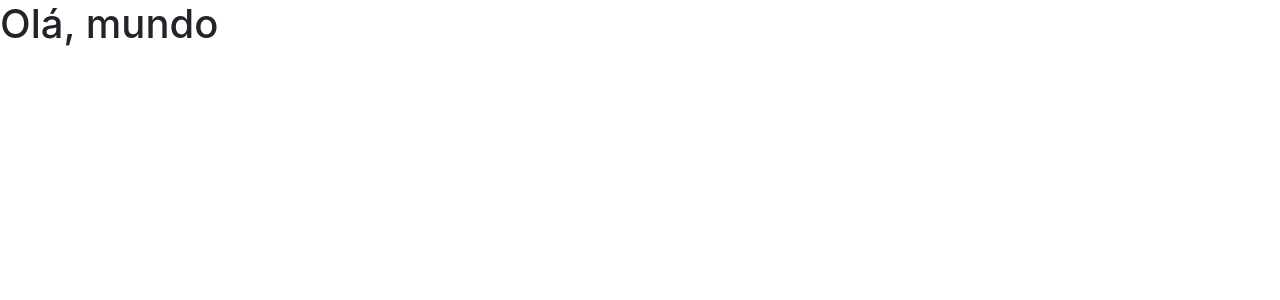
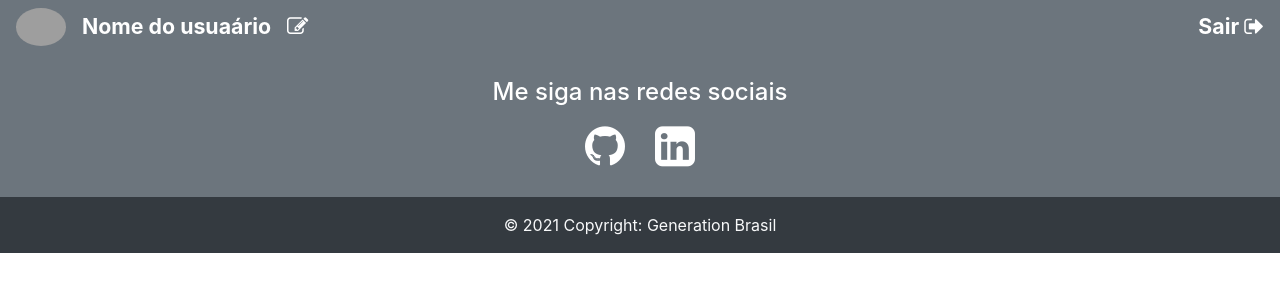
Before and after one commit to almostcarol/Blog-Pessoal, an Angular app: page / in a window 1280 px wide. Shown: the top 300 px of the page. Built offline with nearby package versions, Linux system fonts and the light colour scheme; grey boxes are pictures that could not be loaded.

Commit message:
primeria implementacao

```diff
--- a/src/app/app.component.html
+++ b/src/app/app.component.html
@@ -1 +1,2 @@
-<h1>Olá, mundo</h1>
+<app-menu></app-menu>
+<app-rodape></app-rodape>
--- a/src/app/app.module.ts
+++ b/src/app/app.module.ts
@@ -3,10 +3,14 @@ import { BrowserModule } from '@angular/platform-browser';
 
 import { AppRoutingModule } from './app-routing.module';
 import { AppComponent } from './app.component';
+import { MenuComponent } from './menu/menu.component';
+import { RodapeComponent } from './rodape/rodape.component';
 
 @NgModule({
   declarations: [
-    AppComponent
+    AppComponent,
+    MenuComponent,
+    RodapeComponent
   ],
   imports: [
     BrowserModule,
--- /dev/null
+++ b/src/app/menu/menu.component.css
@@ -0,0 +1,8 @@
+.fs-16
+{
+    font-size: 16pt;
+}
+
+a{
+    cursor: pointer;
+}
--- /dev/null
+++ b/src/app/menu/menu.component.html
@@ -0,0 +1,32 @@
+<nav class="navbar navbar-expand-lg navbar-light bg-secondary">
+    <button class="navbar-toggler" type="button" data-toggle="collapse" data-target="#conteudoNavbarSuportado" aria-controls="conteudoNavbarSuportado" aria-expanded="false" aria-label="Alterna navegação">
+      <span class="navbar-toggler-icon"></span>
+    </button>
+
+    <div class="collapse navbar-collapse" id="conteudoNavbarSuportado">
+      <ul class="navbar-nav mr-auto d-flex align-items-center">
+        <li class="nav-item active">
+            <img src="https://avatars.githubusercontent.com/u/88368798?v=4" alt="Imagem do User" width="50px" height="50px" class="img-fluid rounded-circle">
+        </li>
+        <li class="nav-item pl-3">
+            <p class="m-0 font-weight-bold text-white fs-16">  Nome do usuaário</p>
+        </li>
+
+        <li class="nav-item pl-3">
+            <a href="">
+                <p class="text-white fs-16 m-0"> <i class="fa fa-pencil-square-o text-white fs-16" aria-hidden="true"></i></p>
+            </a>
+
+        </li>
+
+      </ul>
+
+      <ul class="navbar-nav ml-auto d-flex align-items-center">
+        <li class="nav-item pl-3">
+            <a class="m-0 font-weight-bold text-white fs-16">Sair <i class="fa fa-sign-out" aria-hidden="true"></i></a>
+        </li>
+
+      </ul>
+
+    </div>
+  </nav>
--- /dev/null
+++ b/src/app/menu/menu.component.ts
@@ -0,0 +1,15 @@
+import { Component, OnInit } from '@angular/core';
+
+@Component({
+  selector: 'app-menu',
+  templateUrl: './menu.component.html',
+  styleUrls: ['./menu.component.css']
+})
+export class MenuComponent implements OnInit {
+
+  constructor() { }
+
+  ngOnInit(): void {
+  }
+
+}
--- /dev/null
+++ b/src/app/rodape/rodape.component.css
@@ -0,0 +1,20 @@
+ul.social-network{
+    list-style: none;
+    padding: 0;
+}
+
+ul.social-network li{
+    display: inline;
+    margin: 0;
+    padding: 5px;
+}
+
+.fa{
+    font-size: 35pt;
+    color: white;
+    padding: 10px;
+}
+
+.fa:hover{
+    color: black;
+}
--- /dev/null
+++ b/src/app/rodape/rodape.component.html
@@ -0,0 +1,31 @@
+<footer class="pager-footer font-small bg-secondary pt-4">
+
+    <div class="container">
+        <div class="row">
+            <div class="col-md-12 d-flex justify-content-center">
+                <h4 class="text-white">Me siga nas redes sociais</h4>
+            </div>
+        </div>
+
+        <div class="row">
+            <div class="col-md-12 d-flex justify-content-center">
+
+                <ul class="social-network">
+                    <li>
+                        <a href="https://github.com/almostcarol" target="_blank" class="icoGithub">
+                        <i class="fa fa-github" aria-hidden="true"></i></a>
+                    </li>
+                    <li>
+                        <a href="https://www.linkedin.com/in/almostcarol/" target="_blank" class="icoLinkedin">
+                        <i class="fa fa-linkedin-square" aria-hidden="true"></i></a>
+                     </li>
+                </ul>
+            </div>
+        </div>
+    </div>
+
+    <div class="footer-copyright bg-dark text-center py-3">
+        <span  class="text-light"> © 2021 Copyright: Generation Brasil</span>
+    </div>
+
+</footer>
--- /dev/null
+++ b/src/app/rodape/rodape.component.ts
@@ -0,0 +1,15 @@
+import { Component, OnInit } from '@angular/core';
+
+@Component({
+  selector: 'app-rodape',
+  templateUrl: './rodape.component.html',
+  styleUrls: ['./rodape.component.css']
+})
+export class RodapeComponent implements OnInit {
+
+  constructor() { }
+
+  ngOnInit(): void {
+  }
+
+}
--- a/src/index.html
+++ b/src/index.html
@@ -6,6 +6,7 @@
   <base href="/">
   <meta name="viewport" content="width=device-width, initial-scale=1">
   <link rel="icon" type="image/x-icon" href="favicon.ico">
+  <link rel="stylesheet" href="https://stackpath.bootstrapcdn.com/font-awesome/4.7.0/css/font-awesome.min.css">
 </head>
 <body>
   <app-root></app-root>
```
